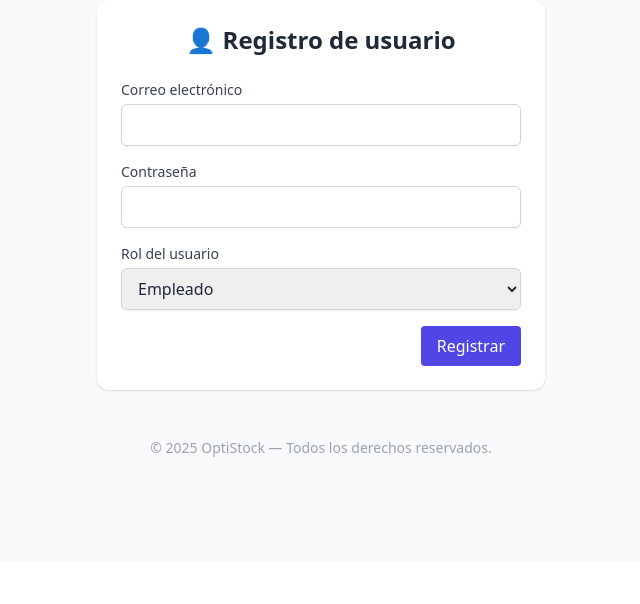
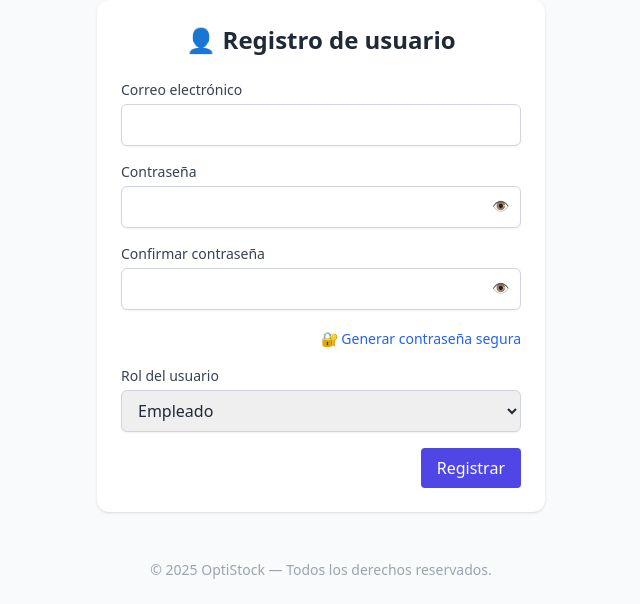
Before and after one commit to Davidsondp/optistock.aiic, a Flask app: page /register in a window 1280 px wide. Shown: the part 238-842 px from the top of the page, without its empty margins (319-959 px from the left). Before the commit the page ends 695 px from the top, so only its background shows below. Run offline with Flask 3, Linux system fonts and the light colour scheme; some libraries are stand-ins or nearby versions.

Commit message:
Update register.html

```diff
--- a/templates/register.html
+++ b/templates/register.html
@@ -5,19 +5,45 @@
 <div class="max-w-md mx-auto mt-10 bg-white p-6 rounded-xl shadow">
   <h2 class="text-2xl font-bold text-center text-gray-800 mb-6">👤 Registro de usuario</h2>
 
-  <form method="POST">
+  <form method="POST" onsubmit="return validarFormulario()">
     <div class="mb-4">
       <label for="email" class="block text-sm font-medium text-gray-700">Correo electrónico</label>
       <input type="email" name="email" id="email" required
              class="mt-1 block w-full px-3 py-2 border border-gray-300 rounded-md shadow-sm focus:ring-indigo-500 focus:border-indigo-500">
     </div>
 
+    <!-- Campo Contraseña -->
     <div class="mb-4">
       <label for="password" class="block text-sm font-medium text-gray-700">Contraseña</label>
-      <input type="password" name="password" id="password" required
-             class="mt-1 block w-full px-3 py-2 border border-gray-300 rounded-md shadow-sm focus:ring-indigo-500 focus:border-indigo-500">
+      <div class="relative">
+        <input type="password" name="password" id="password" required
+               class="mt-1 block w-full px-3 py-2 pr-10 border border-gray-300 rounded-md shadow-sm focus:ring-indigo-500 focus:border-indigo-500">
+        <button type="button" onclick="togglePassword('password')" class="absolute right-3 top-2.5 text-gray-500 text-sm">
+          👁
+        </button>
+      </div>
     </div>
 
+    <!-- Campo Confirmar Contraseña -->
+    <div class="mb-4">
+      <label for="confirm_password" class="block text-sm font-medium text-gray-700">Confirmar contraseña</label>
+      <div class="relative">
+        <input type="password" name="confirm_password" id="confirm_password" required
+               class="mt-1 block w-full px-3 py-2 pr-10 border border-gray-300 rounded-md shadow-sm focus:ring-indigo-500 focus:border-indigo-500">
+        <button type="button" onclick="togglePassword('confirm_password')" class="absolute right-3 top-2.5 text-gray-500 text-sm">
+          👁
+        </button>
+      </div>
+    </div>
+
+    <!-- Botón para generar contraseña -->
+    <div class="mb-4 text-right">
+      <button type="button" onclick="generarPassword()" class="text-sm text-blue-600 hover:underline">
+        🔐 Generar contraseña segura
+      </button>
+    </div>
+
+    <!-- Rol -->
     <div class="mb-4">
       <label for="rol" class="block text-sm font-medium text-gray-700">Rol del usuario</label>
       <select name="rol" id="rol"
@@ -27,6 +53,7 @@
       </select>
     </div>
 
+    <!-- Botón -->
     <div class="flex justify-end">
       <button type="submit"
               class="bg-indigo-600 hover:bg-indigo-700 text-white font-medium px-4 py-2 rounded">
@@ -35,4 +62,41 @@
     </div>
   </form>
 </div>
+
+<!-- Scripts -->
+<script>
+  function togglePassword(id) {
+    const field = document.getElementById(id);
+    field.type = field.type === 'password' ? 'text' : 'password';
+  }
+
+  function generarPassword() {
+    const caracteres = "ABCDEFGHIJKLMNOPQRSTUVWXYZabcdefghijklmnopqrstuvwxyz0123456789!@#$%^&*()_+";
+    let password = "";
+    for (let i = 0; i < 12; i++) {
+      password += caracteres.charAt(Math.floor(Math.random() * caracteres.length));
+    }
+    document.getElementById("password").value = password;
+    document.getElementById("confirm_password").value = password;
+    alert("Contraseña generada automáticamente");
+  }
+
+  function validarFormulario() {
+    const password = document.getElementById("password").value;
+    const confirm = document.getElementById("confirm_password").value;
+
+    if (password !== confirm) {
+      alert("Las contraseñas no coinciden");
+      return false;
+    }
+
+    const regexFuerte = /^(?=.*[a-z])(?=.*[A-Z])(?=.*\d)(?=.*[\W_]).{8,}$/;
+    if (!regexFuerte.test(password)) {
+      alert("La contraseña debe tener mínimo 8 caracteres, incluyendo mayúsculas, minúsculas, números y símbolos.");
+      return false;
+    }
+
+    return true;
+  }
+</script>
 {% endblock %}
```
